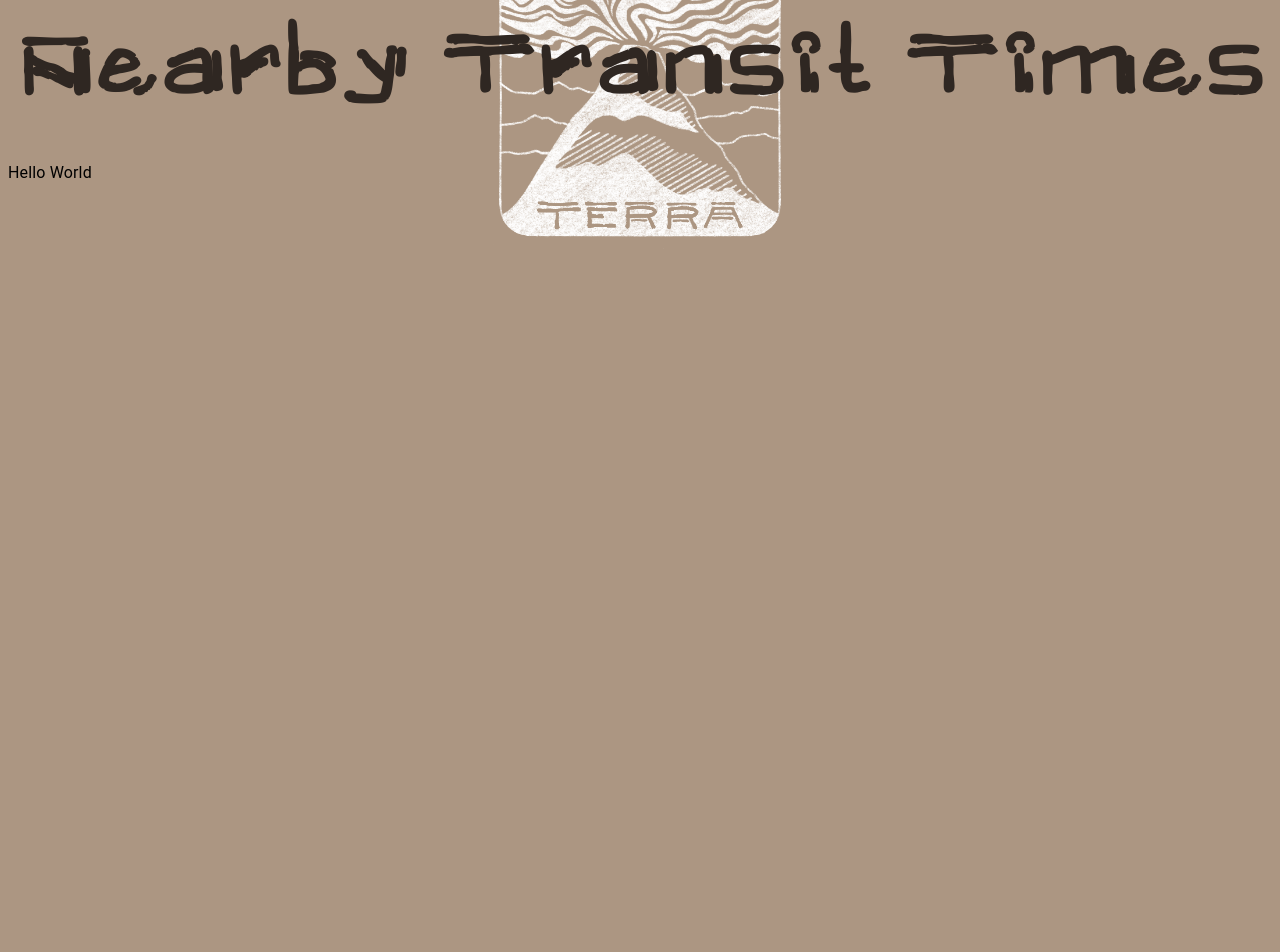
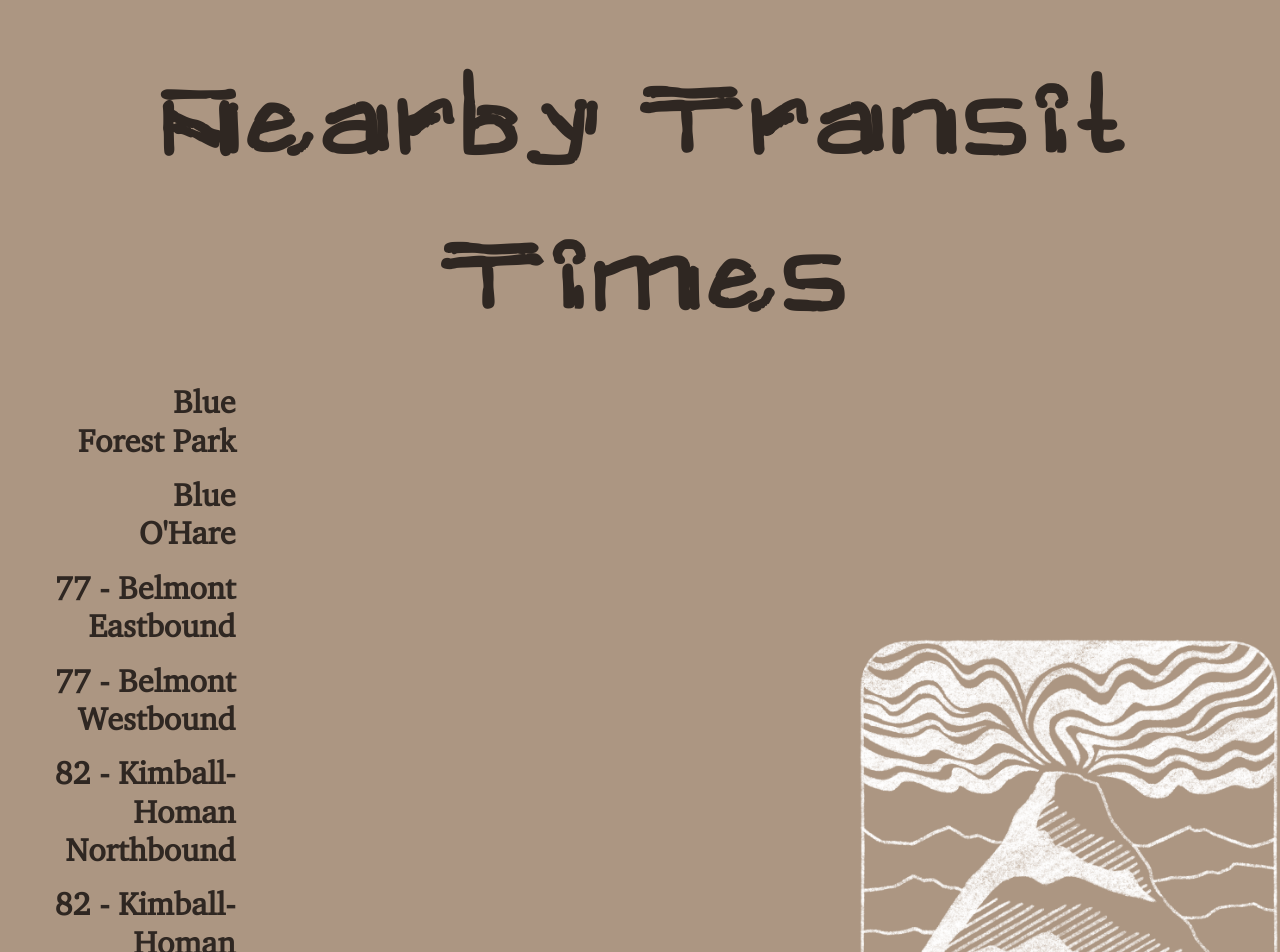
Before and after one commit to avondalien/terra, a React (Vite) app: page / in a window 1280 px wide. Shown: the top 952 px of the page. Before the commit the page ends 800 px from the top, so only its background shows below. Built offline with nearby package versions, Linux system fonts and the light colour scheme.

Commit message:
data retrieval plus styling.

```diff
--- a/src/App.tsx
+++ b/src/App.tsx
@@ -2,17 +2,17 @@ import { ThemeProvider } from '@mui/material/styles'
 import { terraTheme } from './designSystem'
 import { Tracker } from './pages/tracker'
 import "./index.css"
-import Typography from '@mui/material/Typography'
+import { useTransitData } from './data/useTransitData'
 
 function App() {
+
+  const {transitData: routes} = useTransitData()
 
   return (
     <>
       <ThemeProvider theme={terraTheme}>
-        <Tracker routes={[]}/>
+        <Tracker routes={routes}/>
       </ThemeProvider>
-      <Typography variant="body1">Hello World</Typography>
-
     </>
   )
 }
--- a/src/components/routeTracker/RouteTracker.tsx
+++ b/src/components/routeTracker/RouteTracker.tsx
@@ -4,14 +4,15 @@ import { TimeChip, type TimeChipProps } from "../timeChip";
 import Stack from "@mui/material/Stack";
 
 interface RouteTrackerProps extends PropsWithChildren {
+    id: string
     routeName: string
     routeNumber?: string
     direction: string
-    times: TimeChipProps[]
+    arrivals: TimeChipProps[]
 }
 
 const RouteTracker = (props: RouteTrackerProps) => {
-    const {routeName, routeNumber, direction, times} = props
+    const {routeName, routeNumber, direction, arrivals} = props
 
     const routeTitle = (routeNumber ? `${routeNumber} - ` : '') + routeName;
 
@@ -22,7 +23,7 @@ const RouteTracker = (props: RouteTrackerProps) => {
                     <Typography variant="h2" align="right">{routeTitle}</Typography>
                     <Typography variant="h2" align="right">{direction}</Typography>
                 </Stack>
-                {times.map( (t: TimeChipProps) => (<TimeChip {...t} />))}
+                {arrivals.map( (t: TimeChipProps) => (<TimeChip {...t} key={t.id} />))}
             </Stack>
         </>
     )
--- a/src/components/timeChip/TimeChip.tsx
+++ b/src/components/timeChip/TimeChip.tsx
@@ -3,26 +3,24 @@ import CardContent from "@mui/material/CardContent";
 import Stack from "@mui/material/Stack";
 import Typography from "@mui/material/Typography";
 import type { PropsWithChildren } from "react"
-import { SlGhost } from 'react-icons/sl';
 
 export interface TimeChipProps extends PropsWithChildren{
-    actualTime?: string
-    scheduledTime: string
+    id: string
+    expectedTime?: string
     destination: string
-    isGhost: boolean
 }
 
 
 const TimeChip = (props: TimeChipProps) => {
-    const { actualTime, scheduledTime, destination, isGhost } = props
-    const time = isGhost ? scheduledTime : actualTime
+    const { expectedTime: expectedTime, destination } = props
+    const time = expectedTime
 
     return (
         <Card sx={{alignContent: "center"}}>
             <CardContent sx={{ padding: 2 }}>
                 <Typography>{destination}</Typography>
                 <Stack spacing={1} direction="row">
-                    <Typography>{isGhost && <SlGhost/>}{time}</Typography>
+                    <Typography>{time}</Typography>
                 </Stack>
             </CardContent>
         </Card>
--- /dev/null
+++ b/src/data/RouteInfo.ts
@@ -0,0 +1,12 @@
+import type { TimeInfo } from "./TimeInfo"
+
+interface RouteInfo {
+    id: string
+    routeName: string
+    routeNumber?: string
+    direction: string
+    vehicleType: 'EL' | 'BUS'
+    arrivals: TimeInfo[]
+}
+
+export { type RouteInfo }
--- /dev/null
+++ b/src/data/getTransitData.ts
@@ -0,0 +1,27 @@
+import type { RouteInfo } from "./RouteInfo";
+
+
+const HOSTNAME = "http://localhost:8787"
+const PATHNAME = "/api/v1/locations/terra"
+const API_KEY = "abc123"
+
+const getTransitData = async (): Promise<RouteInfo[]> => {
+
+    const result = await fetch(`${HOSTNAME}${PATHNAME}`, {
+        headers: [
+            ["apiKey", API_KEY]
+        ]
+    })
+
+    const serverObj = await result.json()
+
+    if(serverObj.success !== true){
+        return []
+    }
+
+    const arrivalsByLine = serverObj.location.routes as RouteInfo[]
+
+    return arrivalsByLine
+}
+
+export { getTransitData }
--- /dev/null
+++ b/src/data/useTransitData.tsx
@@ -0,0 +1,30 @@
+import { useEffect, useRef, useState } from "react"
+import type { RouteInfo } from "./RouteInfo"
+import { getTransitData } from "./getTransitData"
+
+const useTransitData = () => {
+    const [transitData, setTransitData] = useState<RouteInfo[]>([])
+    const [error, setError] = useState<boolean>(false)
+    const timerRef = useRef(0)
+
+    useEffect(() => {
+        const getData = async () => {
+            try {
+                const data = await getTransitData()
+                setError(false)
+                setTransitData(data)
+            } catch (e) {
+                console.error(JSON.stringify(e))
+                setError(true)
+            }
+        }
+
+        timerRef.current = setInterval(getData, 60000)
+
+        return () => clearInterval(timerRef.current)
+    }, [])
+
+    return { transitData, error }
+}
+
+export { useTransitData }
--- a/src/designSystem/index.ts
+++ b/src/designSystem/index.ts
@@ -25,7 +25,7 @@ const terraTheme = createTheme({
             ].join(','),
         h1: {
             fontFamily: TERRA,
-            fontSize: '88pt',
+            fontSize: '100pt',
             fontWeight: 'bold',
             color: TEXT_COLOR
         },
@@ -37,6 +37,10 @@ const terraTheme = createTheme({
         body1: {
             color: TEXT_COLOR,
             fontSize: '24pt'
+        },
+        body2: {
+            color: TEXT_COLOR,
+            fontSize: '18pt'
         }
     },
     components: {
--- a/src/index.css
+++ b/src/index.css
@@ -3,18 +3,14 @@
     background-color: #AC9682;
     background-repeat: no-repeat;
     background-image: url(./assets/img/logo_white.png);
-    background-position: center;
-    background-size: 75%;
-    background-position-x: right -440px;
-    background-position-y: bottom -340px;
-  }
-  a:hover {
-    color: #747bff;
-  }
-  button {
-    background-color: #f9f9f9;
+    background-position: right bottom;
+    background-size: 33%;
+    background-position-x: right 72px;
+    background-position: absolute;
   }
 }
+
+
 
 @font-face {
     font-family: 'terra';
--- a/src/pages/tracker.tsx
+++ b/src/pages/tracker.tsx
@@ -6,18 +6,72 @@ interface TrackerProps {
     routes: RouteTrackerProps[]
 }
 
+const STATIONS = [
+    {
+        id: 'Blue5',
+        routeName: 'Blue',
+        direction: 'Forest Park',
+    },
+    {
+        id: 'Blue1',
+        routeName: 'Blue',
+        direction: 'O\'Hare',
+    },
+    {
+        id: '77Eastbound',
+        routeName: 'Belmont',
+        routeNumber: '77',
+        direction: 'Eastbound',
+    },
+    {
+        id: '77Westbound',
+        routeName: 'Belmont',
+        routeNumber: '77',
+        direction: 'Westbound',
+    },
+    {
+        id: '82Northbound',
+        routeName: 'Kimball-Homan',
+        routeNumber: '82',
+        direction: 'Northbound',
+    },
+    {
+        id: '82Southbound',
+        routeName: 'Kimball-Homan',
+        routeNumber: '82',
+        direction: 'Southbound',
+    }
+]
+
 
 const Tracker = ({routes}: TrackerProps) => {
 
     return (
         <>
             <Stack spacing={2}>
-                <Typography variant="h1" align="center">Nearby Transit Times</Typography>
+                <Typography
+                    variant="h1"
+                    align="center"
+                    paddingTop={6}
+                >
+                        Nearby Transit Times
+                </Typography>
                 <Stack spacing={2} justifyContent="flex-start">
                     {
-                        routes.map(r => (<RouteTracker {...r} />))
+                        STATIONS.map(s => (
+                            <RouteTracker
+                                {...s}
+                                arrivals={routes.find(r => r.id === s.id)?.arrivals ?? []}
+                                key={s.id}
+                            />))
                     }
                 </Stack>
+                <Typography
+                    variant="body2"
+                    align="center"
+                >
+                    Data provided by Chicago Transit Authority
+                </Typography>
             </Stack>
         </>
     )
```
Also changed, not shown: src/data/TimeInfo.ts (added, +9 -0 lines), src/assets/img/logo_white.png, src/data/index.ts (added), 1 other file (tests, documents, lock files or other folders).
